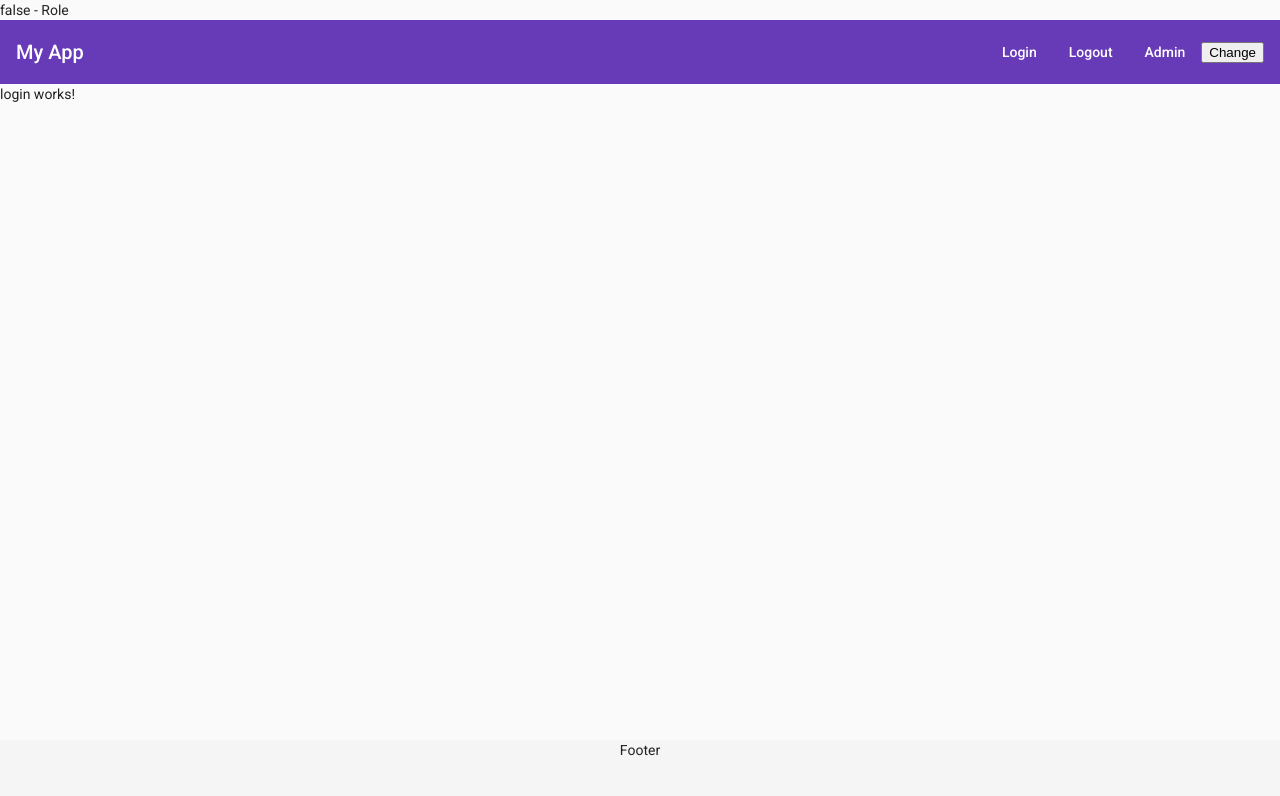
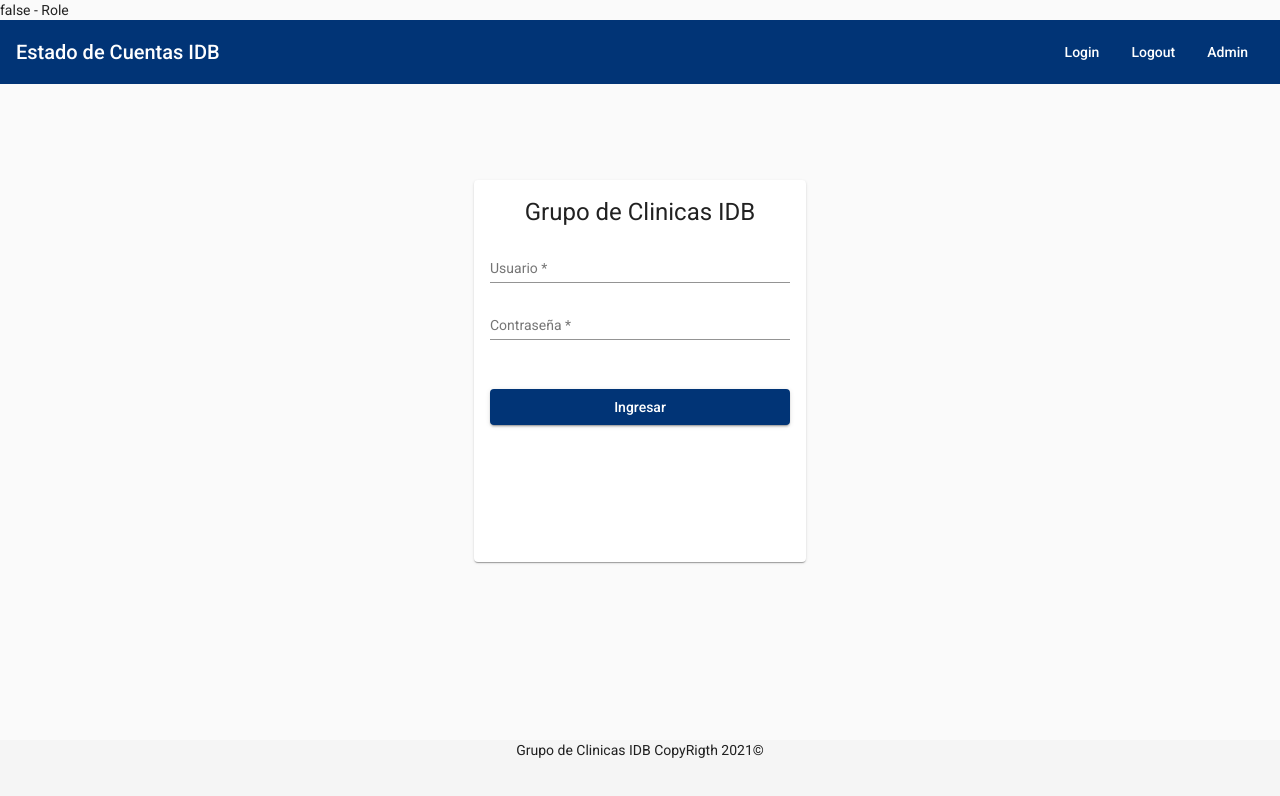
Before and after one commit to ingRodriguezSelvi/Angular, an Angular app: page /login in a window 1280 px wide. Shown: the top 796 px of the page. Built offline with nearby package versions, Linux system fonts and the light colour scheme.

Commit message:
Version 2

```diff
--- a/src/app/material.module.ts
+++ b/src/app/material.module.ts
@@ -5,12 +5,17 @@ import {MatButtonModule} from "@angular/material/button";
 import {MatMenuModule} from "@angular/material/menu";
 import {MatListModule} from "@angular/material/list";
 import {MatIconModule} from "@angular/material/icon";
+import {MatInputModule} from "@angular/material/input";
+import {MatCardModule} from "@angular/material/card";
+
 
 const myModules=[MatToolbarModule,
                 MatSidenavModule,
                 MatButtonModule,
                 MatMenuModule,
                 MatListModule,
+                MatInputModule,
+                MatCardModule,
                 MatIconModule];
 
 @NgModule({
--- a/src/app/pages/auth/login/login.component.css
+++ b/src/app/pages/auth/login/login.component.css
@@ -0,0 +1,23 @@
+.login-form{
+padding: 4rem 1rem;
+
+}
+.mat-card{
+  max-width: 300px;
+  margin: 2rem auto;
+  text-align: center;
+  height: 350px;
+
+}
+
+.full-width-input,button{
+  width: 100%;
+}
+
+.separator{
+  margin-bottom: 2rem;
+}
+.backgorundButton{
+  background-color:#013476;
+  color: #fff;
+}
--- a/src/app/pages/auth/login/login.component.html
+++ b/src/app/pages/auth/login/login.component.html
@@ -1 +1,14 @@
-<p>login works!</p>
+<div class="login-form">
+  <mat-card>
+    <mat-card-content>
+      <h1>Grupo de Clinicas IDB</h1>
+      <mat-form-field class="full-width-input">
+        <input matInput    placeholder="Usuario" type="text" required>
+      </mat-form-field>
+      <mat-form-field class="full-width-input separator">
+        <input matInput   placeholder="Contraseña" type="password" required>
+      </mat-form-field >
+      <button type="submit" mat-raised-button class="backgorundButton">Ingresar</button>
+    </mat-card-content>
+  </mat-card>
+</div>
--- a/src/app/pages/auth/login/login.module.ts
+++ b/src/app/pages/auth/login/login.module.ts
@@ -3,15 +3,15 @@ import { CommonModule } from '@angular/common';
 
 import { LoginRoutingModule } from './login-routing.module';
 import { LoginComponent } from './login.component';
-
-
+import {MaterialModule} from '@app/material.module';
 @NgModule({
   declarations: [
     LoginComponent
   ],
   imports: [
     CommonModule,
-    LoginRoutingModule
+    LoginRoutingModule,
+    MaterialModule
   ]
 })
 export class LoginModule { }
--- a/src/app/shared/components/footer/footer.component.html
+++ b/src/app/shared/components/footer/footer.component.html
@@ -1,3 +1,3 @@
 <footer class="footer">
-  <span>Footer</span>
+  <span>Grupo de Clinicas IDB CopyRigth 2021©</span>
 </footer>
--- a/src/app/shared/components/header/header.component.css
+++ b/src/app/shared/components/header/header.component.css
@@ -5,3 +5,9 @@ a{
   text-decoration: none;
   color:#fff;
 }
+ .color-IDB{
+  background-color:#013476;
+ }
+ span{
+   color: #fff;
+ }
--- a/src/app/shared/components/header/header.component.html
+++ b/src/app/shared/components/header/header.component.html
@@ -1,7 +1,7 @@
 {{isAdmin}} - Role
-<mat-toolbar color="primary">
-  <ng-container *ngIf="!isAdmin; else vieAdmin">
-  <span>My App</span>
+<mat-toolbar class="color-IDB">
+  <ng-container *ngIf="!isAdmin; else vieAdmin" class="color-IDB">
+  <span>Estado de Cuentas IDB</span>
   <span class="spacer"></span>
   <div>
     <a mat-button [routerLink]="'/login'">Login</a>
@@ -9,7 +9,7 @@
     <a mat-button [routerLink]="'/admin'">Admin</a>
   </div>
 </ng-container>
-  <button (click)="isAdmin=!isAdmin">Change</button>
+
 </mat-toolbar>
 
 
--- a/src/index.html
+++ b/src/index.html
@@ -2,7 +2,7 @@
 <html lang="en">
 <head>
   <meta charset="utf-8">
-  <title>LoginUser</title>
+  <title>Medicos IDB</title>
   <base href="/">
   <meta name="viewport" content="width=device-width, initial-scale=1">
   <link rel="icon" type="image/x-icon" href="favicon.ico">
```
Also changed, not shown: src/app/pages/auth/auth.service.ts (added, +12 -0 lines), src/app/shared/components/models/user.interface.ts (added, +12 -0 lines), 1 other file (tests, documents, lock files or other folders).
